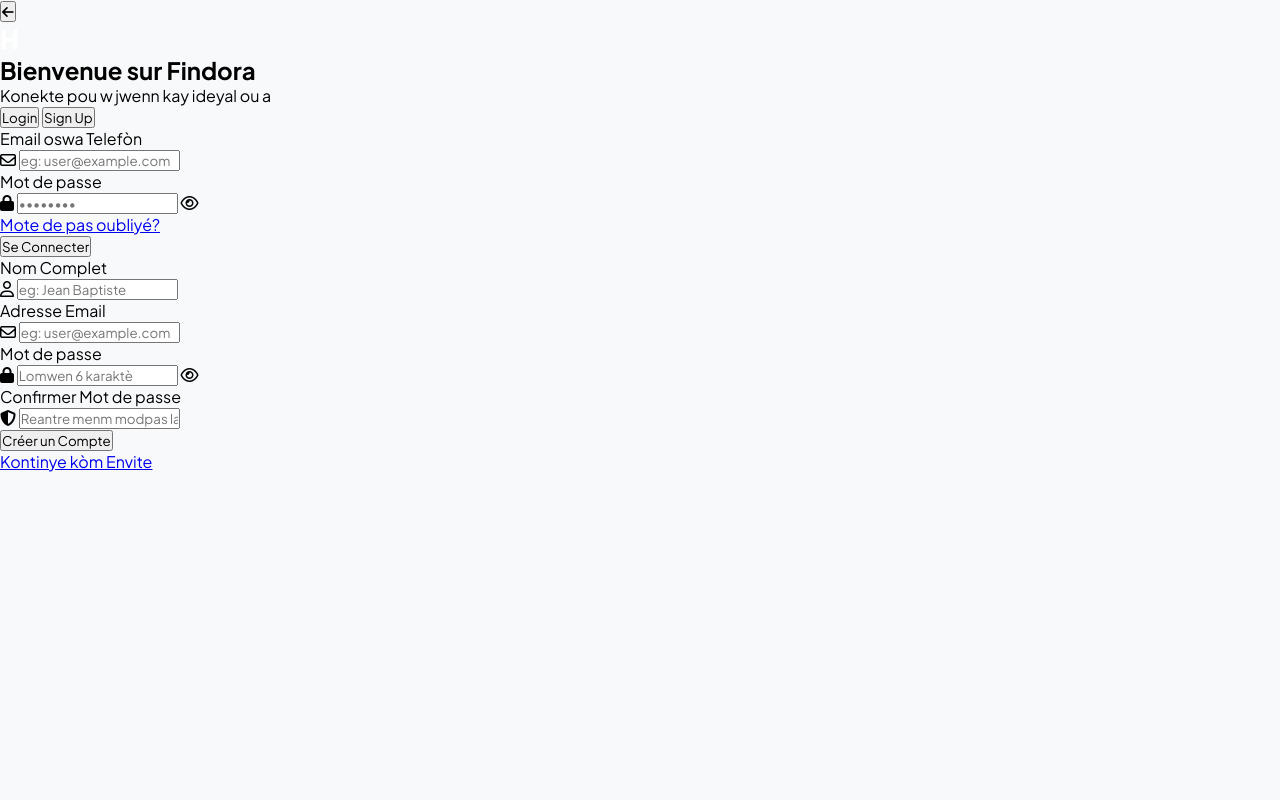
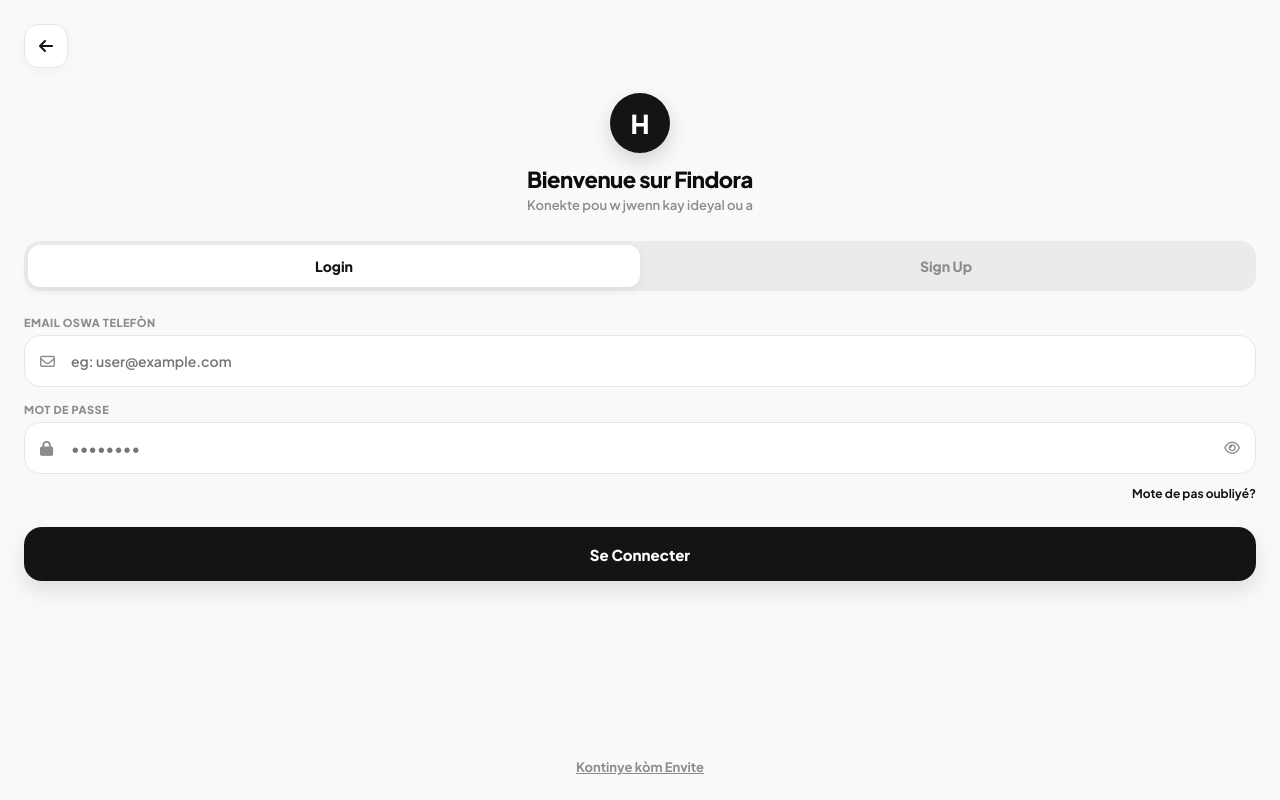
Before and after one commit to janvierprincekhyorrhaleandro1-art/NIKE-STORE, a website: page auth.html in a window 1280 px wide. Drawn offline with Linux system fonts and the light colour scheme.

Commit message:
Add files via upload

```diff
--- a/style.css
+++ b/style.css
@@ -1067,18 +1067,6 @@
     cursor: pointer;
 }
 
-.btn-welcome-signup {
-    width: 100%;
-    height: 54px;
-    background: transparent;
-    color: var(--text-dark);
-    border: 1.5px solid #E5E7EB;
-    border-radius: 18px;
-    font-size: 15px;
-    font-weight: 800;
-    cursor: pointer;
-}
-
 .btn-welcome-guest {
     width: 100%;
     background: transparent;
@@ -1090,3 +1078,223 @@
     cursor: pointer;
     padding: 4px 0 0;
 }
+
+/* ===================================
+   AUTHENTIFICATION SCREEN (AUTH.HTML)
+   =================================== */
+.auth-container {
+    padding: 24px;
+    display: flex;
+    flex-direction: column;
+    min-height: 100vh;
+    background: var(--bg-screen, #F8F9FA);
+}
+
+.auth-header {
+    display: flex;
+    align-items: center;
+    justify-content: space-between;
+    margin-bottom: 25px;
+}
+
+.btn-back {
+    width: 44px;
+    height: 44px;
+    background: #FFFFFF;
+    border-radius: 14px;
+    border: 1px solid #E5E7EB;
+    display: flex;
+    align-items: center;
+    justify-content: center;
+    color: #141414;
+    font-size: 16px;
+    cursor: pointer;
+    box-shadow: 0 4px 12px rgba(0,0,0,0.03);
+    transition: transform 0.2s ease;
+}
+
+.btn-back:active {
+    transform: scale(0.95);
+}
+
+.auth-brand {
+    text-align: center;
+    margin-bottom: 28px;
+}
+
+.auth-logo-badge {
+    width: 60px;
+    height: 60px;
+    border-radius: 50%;
+    background: #141414;
+    color: #FFFFFF;
+    display: inline-flex;
+    align-items: center;
+    justify-content: center;
+    font-size: 22px;
+    margin-bottom: 12px;
+    box-shadow: 0 8px 20px rgba(0,0,0,0.15);
+}
+
+.auth-brand h2 {
+    font-size: 22px;
+    font-weight: 900;
+    color: #0D0D0D;
+    letter-spacing: -0.5px;
+}
+
+.auth-brand p {
+    font-size: 13px;
+    color: #8C8C8C;
+    margin-top: 4px;
+    font-weight: 600;
+}
+
+/* Tab Switcher */
+.tab-switcher {
+    background: #EAEBED;
+    padding: 4px;
+    border-radius: 16px;
+    display: flex;
+    margin-bottom: 25px;
+}
+
+.tab-btn {
+    flex: 1;
+    padding: 12px;
+    border: none;
+    background: transparent;
+    font-size: 14px;
+    font-weight: 800;
+    color: #8C8C8C;
+    border-radius: 12px;
+    cursor: pointer;
+    transition: all 0.25s ease;
+}
+
+.tab-btn.active {
+    background: #FFFFFF;
+    color: #141414;
+    box-shadow: 0 4px 12px rgba(0,0,0,0.06);
+}
+
+/* Form Controls */
+.auth-form {
+    display: flex;
+    flex-direction: column;
+    gap: 16px;
+}
+
+.auth-form.hidden {
+    display: none;
+}
+
+.input-group {
+    display: flex;
+    flex-direction: column;
+    gap: 6px;
+}
+
+.input-group label {
+    font-size: 11px;
+    font-weight: 800;
+    color: #8C8C8C;
+    text-transform: uppercase;
+    letter-spacing: 0.5px;
+}
+
+.input-wrapper {
+    position: relative;
+    display: flex;
+    align-items: center;
+}
+
+.input-wrapper i.field-icon {
+    position: absolute;
+    left: 16px;
+    color: #8C8C8C;
+    font-size: 15px;
+}
+
+.input-wrapper input {
+    width: 100%;
+    height: 52px;
+    background: #FFFFFF;
+    border: 1.5px solid #E5E7EB;
+    border-radius: 16px;
+    padding: 0 42px 0 46px;
+    font-size: 14px;
+    font-weight: 600;
+    color: #0D0D0D;
+    outline: none;
+    transition: border-color 0.2s ease;
+}
+
+.input-wrapper input:focus {
+    border-color: #141414;
+}
+
+.toggle-password {
+    position: absolute;
+    right: 16px;
+    color: #8C8C8C;
+    cursor: pointer;
+    font-size: 14px;
+}
+
+.form-options {
+    display: flex;
+    justify-content: space-between;
+    align-items: center;
+    font-size: 12px;
+    margin-top: -4px;
+}
+
+.forgot-link {
+    color: #141414;
+    font-weight: 700;
+    text-decoration: none;
+}
+
+.btn-submit {
+    width: 100%;
+    height: 54px;
+    background: #141414;
+    color: #FFFFFF;
+    border: none;
+    border-radius: 18px;
+    font-size: 15px;
+    font-weight: 800;
+    cursor: pointer;
+    margin-top: 10px;
+    box-shadow: 0 10px 20px rgba(0,0,0,0.1);
+    transition: transform 0.2s ease, background 0.2s ease;
+}
+
+.btn-submit:active {
+    transform: scale(0.98);
+}
+
+.guest-link-wrapper {
+    text-align: center;
+    margin-top: auto;
+    padding-top: 20px;
+}
+
+.guest-link-wrapper a {
+    font-size: 13px;
+    font-weight: 700;
+    color: #8C8C8C;
+    text-decoration: underline;
+}
+
+.error-message {
+    background: #FEE2E2;
+    color: #DC2626;
+    padding: 10px 14px;
+    border-radius: 12px;
+    font-size: 12px;
+    font-weight: 700;
+    display: none;
+    margin-bottom: 10px;
+}
```
